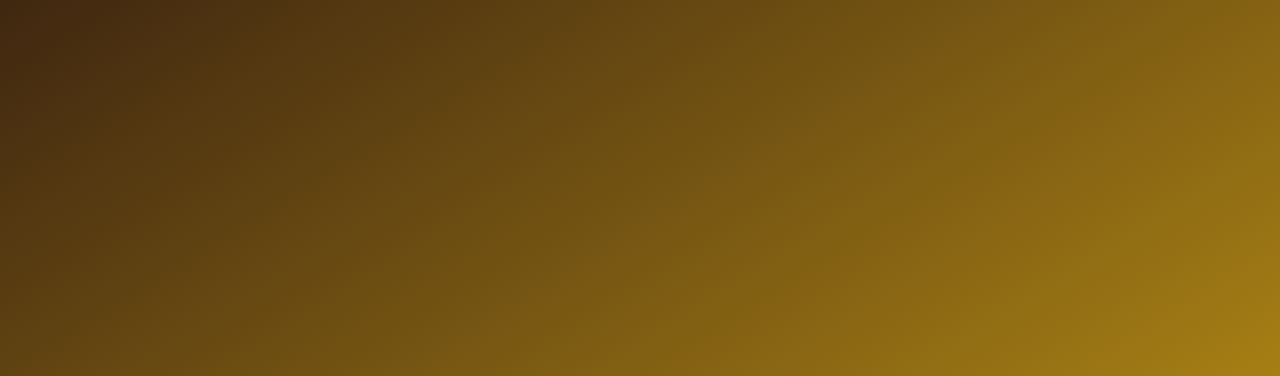
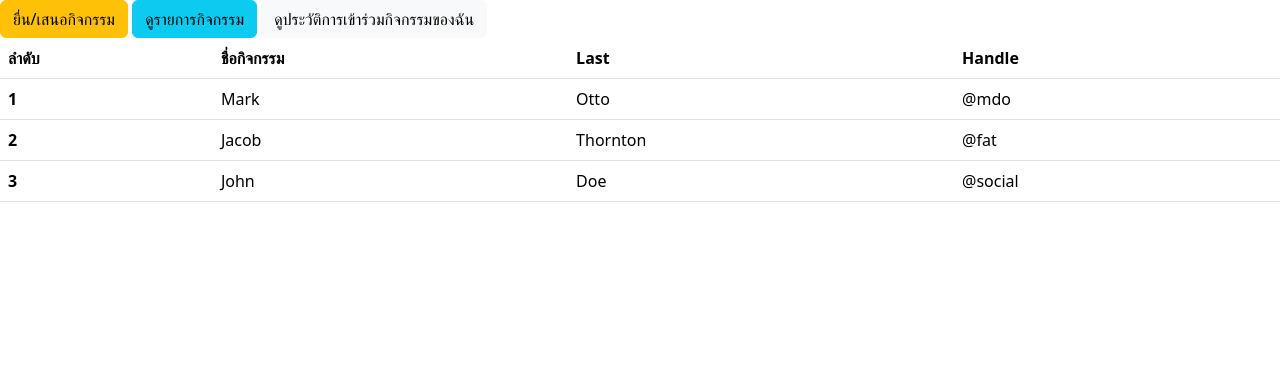
Before and after one commit to showkun396/engce301-2_68, a plain HTML site: page week4-ux-responsive-site/index.html in a window 1280 px wide. Shown: the top 376 px of the page. Drawn offline with nearby package versions, Linux system fonts and the light colour scheme.

Commit message:
ตกแต่ง

```diff
--- a/week4-ux-responsive-site/index.html
+++ b/week4-ux-responsive-site/index.html
@@ -4,10 +4,45 @@
     <meta charset="UTF-8">
     <meta name="viewport" content="width=device-width, initial-scale=1.0">
     <title>Home Page</title>
-    <link rel="stylesheet" href="styles.css">
+    <link href="https://cdn.jsdelivr.net/npm/bootstrap@5.3.8/dist/css/bootstrap.min.css" rel="stylesheet" integrity="sha384-sRIl4kxILFvY47J16cr9ZwB07vP4J8+LH7qKQnuqkuIAvNWLzeN8tE5YBujZqJLB" crossorigin="anonymous">
+    <script src="https://cdn.jsdelivr.net/npm/bootstrap@5.3.8/dist/js/bootstrap.bundle.min.js" integrity="sha384-FKyoEForCGlyvwx9Hj09JcYn3nv7wiPVlz7YYwJrWVcXK/BmnVDxM+D2scQbITxI" crossorigin="anonymous"></script>
 </head>
 <body>
-        <h1>ยินดีต้อนรับสู่เว็บไซต์ของฉัน</h1>
-    <p>นี่คือย่อหน้าแรกของหน้าเว็บ HTML ของเรา</p>
+    <div class="g-col-4">
+        <button type="button" class="btn btn-warning">ยื่น/เสนอกิจกรรม</button>
+        <button type="button" class="btn btn-info">ดูรายการกิจกรรม</button>
+        <button type="button" class="btn btn-light">ดูประวัติการเข้าร่วมกิจกรรมของฉัน</button>
+    </div>
+
+    <table class="table">
+        <thead>
+            <tr>
+                <th scope="col">ลำดับ</th>
+                <th scope="col">ชื่อกิจกรรม</th>
+                <th scope="col">Last</th>
+                <th scope="col">Handle</th>
+            </tr>
+        </thead>
+        <tbody>
+            <tr>
+                <th scope="row">1</th>
+                <td>Mark</td>
+                <td>Otto</td>
+                <td>@mdo</td>
+            </tr>
+            <tr>
+                <th scope="row">2</th>
+                <td>Jacob</td>
+                <td>Thornton</td>
+                <td>@fat</td>
+            </tr>
+            <tr>
+                <th scope="row">3</th>
+                <td>John</td>
+                <td>Doe</td>
+                <td>@social</td>
+            </tr>
+        </tbody>
+    </table>
 </body>
 </html>
```
